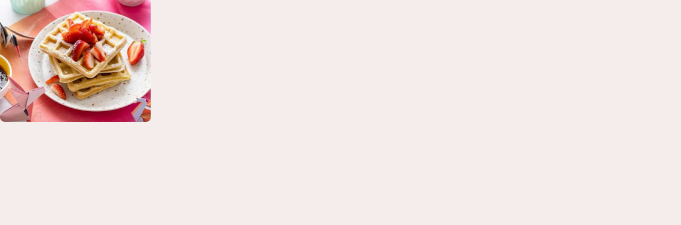
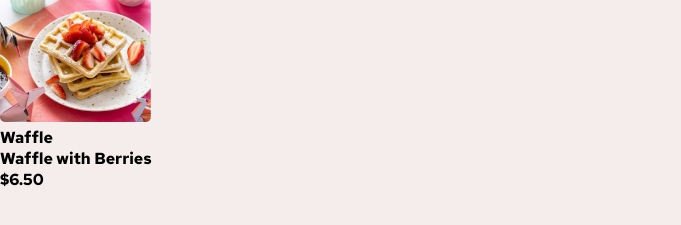
Before and after one commit to Francis-Frimpong/product-list-app, a plain HTML site: page index.html in a window 1280 px wide. Shown: the part 65-290 px from the top of the page, without its empty margins (0-681 px from the left). Drawn offline with Linux system fonts and the light colour scheme.

Commit message:
creating product cards

```diff
--- a/index.html
+++ b/index.html
@@ -27,6 +27,9 @@
       <div class="product-list">
         <div class="product-card">
           <img src="assets/images/image-waffle-desktop.jpg" alt="waffle" />
+          <h4 class="category">Waffle</h4>
+          <h4 class="name">Waffle with Berries</h4>
+          <h4 class="price">$6.50</h4>
         </div>
       </div>
     </section>
```
